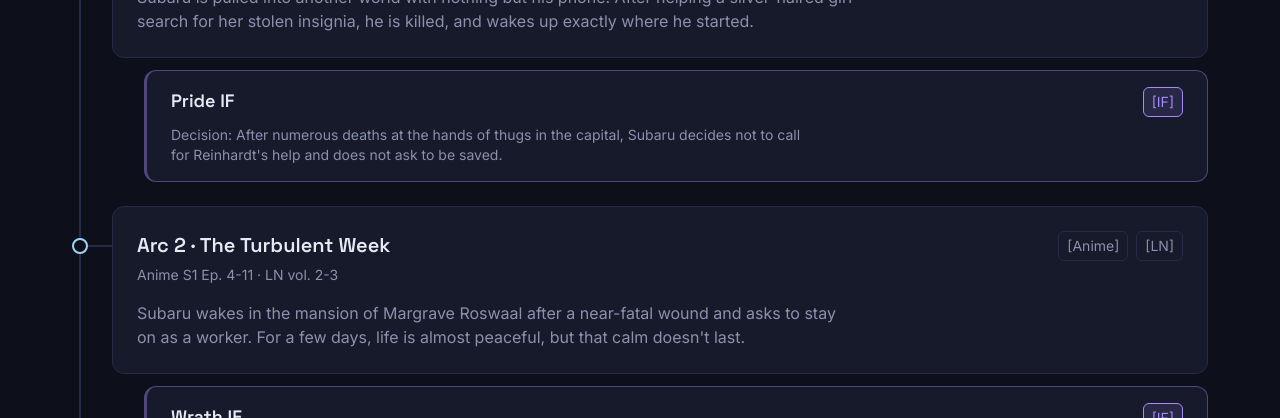
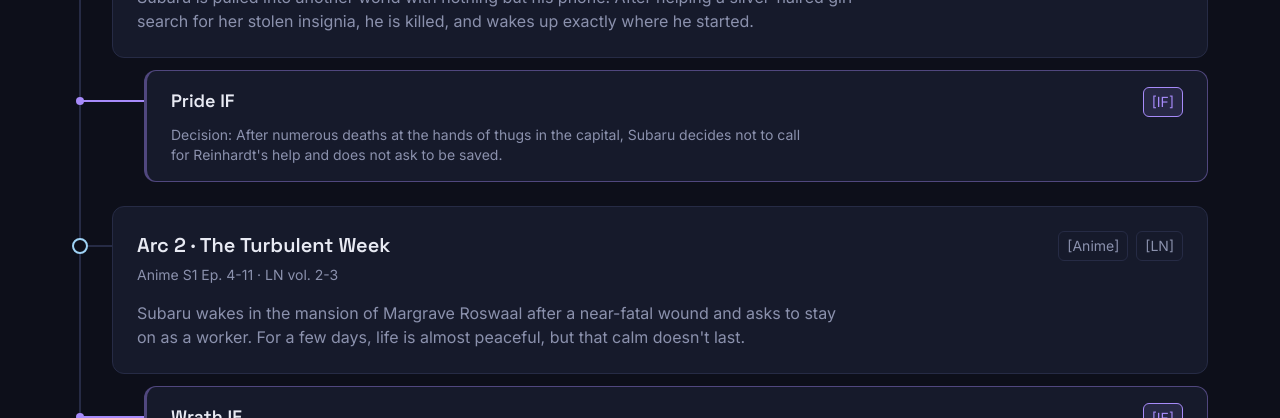
Before and after one commit to Atsui04/re-timeline, a React (Vite) app: page / in a window 1280 px wide. Shown: the part 382-800 px from the top of the page. Built offline with nearby package versions, Linux system fonts and the light colour scheme.

Commit message:
feat: add connector and dot to IfCard

```diff
--- a/src/components/timeline/IfCard.tsx
+++ b/src/components/timeline/IfCard.tsx
@@ -7,7 +7,15 @@ interface IfCardProps {
 
 function IfCard({ ifStory }: IfCardProps) {
   return (
-    <article className="pl-8">
+    <article className="relative pl-8">
+      <span
+        aria-hidden="true"
+        className="bg-what-if pointer-events-none absolute top-7.5 -left-8 h-0.5 w-16"
+      ></span>
+      <span
+        aria-hidden="true"
+        className="bg-what-if pointer-events-none absolute top-6.75 -left-9 size-2 rounded-full"
+      ></span>
       <div className="bg-surface border-what-if/40 hover:border-what-if flex cursor-pointer flex-col gap-2 rounded-xl border border-l-[3px] px-6 py-4 transition-colors duration-200">
         <div className="flex items-start justify-between gap-4">
           <h3 className="text-heading-if text-fg">{ifStory.title}</h3>
```
